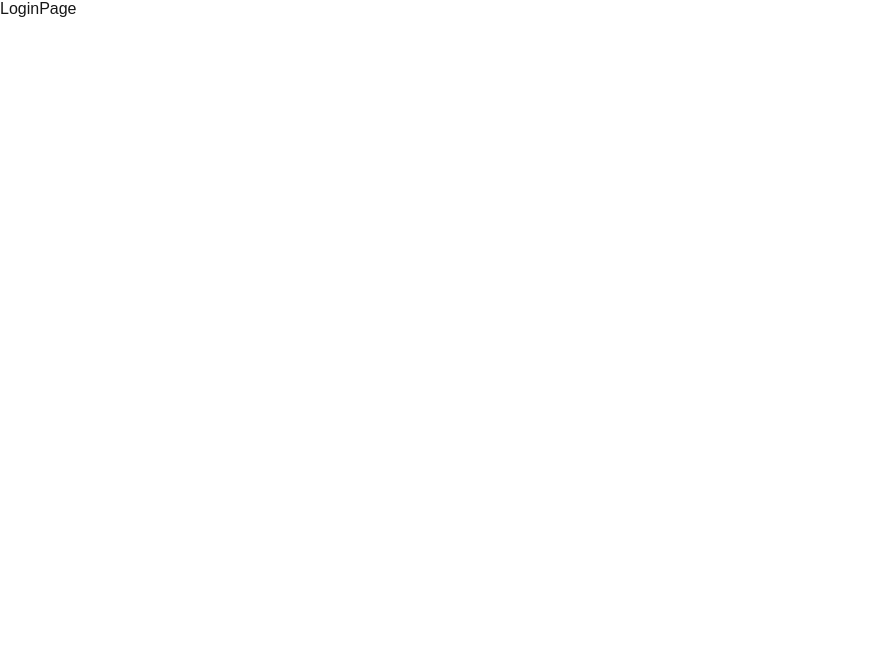
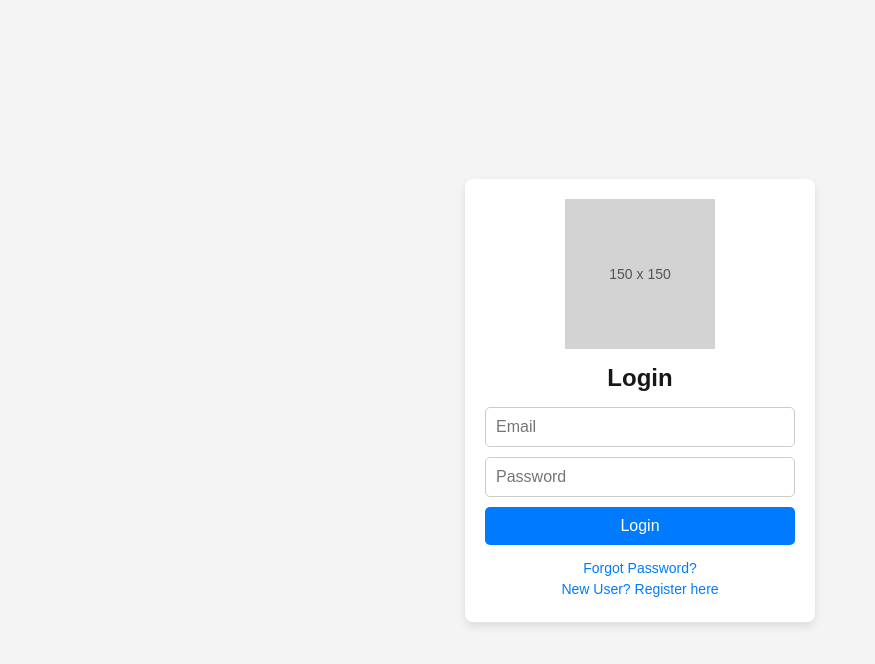
Before and after one commit to rtaukir26/cdmp-ui, a Next.js app: page /login in a window 1280 px wide. Shown: the top 664 px of the page, without its empty margins (0-875 px from the left). Built offline with nearby package versions, Linux system fonts and the light colour scheme.

Commit message:
created login page

```diff
--- a/src/app/login/page.js
+++ b/src/app/login/page.js
@@ -1,9 +1,54 @@
-import React from 'react'
+"use client"
 
-const LoginPage = () => {
+import React,{ useState } from "react";
+import styles from "./page.module.css";
+// import { useRouter } from "next/router";
+
+const LoginPage=()=> {
+  const [email, setEmail] = useState("");
+  const [password, setPassword] = useState("");
+  // const router = useRouter();
+
+  const handleSubmit = (e) => {
+    e.preventDefault();
+    console.log("Email:", email, "Password:", password);
+    // router.push("/dashboard"); // Redirect on successful login
+  };
+
   return (
-    <div>LoginPage</div>
-  )
+    <div className={styles.container}>
+      <div className={styles.loginBox}>
+        <div className={styles.imagePlaceholder}>
+          <span>150 x 150</span>
+        </div>
+        <h2 className={styles.title}>Login</h2>
+        <form onSubmit={handleSubmit} className={styles.form}>
+          <input
+            type="email"
+            placeholder="Email"
+            className={styles.input}
+            value={email}
+            onChange={(e) => setEmail(e.target.value)}
+            required
+          />
+          <input
+            type="password"
+            placeholder="Password"
+            className={styles.input}
+            value={password}
+            onChange={(e) => setPassword(e.target.value)}
+            required
+          />
+          <button type="submit" className={styles.button}>
+            Login
+          </button>
+        </form>
+        <div className={styles.links}>
+          <a href="#">Forgot Password?</a>
+          <a href="/register">New User? Register here</a>
+        </div>
+      </div>
+    </div>
+  );
 }
-
-export default LoginPage
+export default LoginPage;
--- /dev/null
+++ b/src/app/login/page.module.css
@@ -0,0 +1,79 @@
+
+.container {
+  display: flex;
+  justify-content: center;
+  align-items: center;
+  height: 100vh;
+  background-color: #f4f4f4;
+}
+
+.loginBox {
+  background: white;
+  padding: 20px;
+  border-radius: 8px;
+  box-shadow: 0px 4px 10px rgba(0, 0, 0, 0.1);
+  width: 350px;
+  text-align: center;
+}
+
+.imagePlaceholder {
+  width: 150px;
+  height: 150px;
+  background: #d3d3d3;
+  display: flex;
+  justify-content: center;
+  align-items: center;
+  margin: 0 auto 15px;
+  font-size: 14px;
+  color: #555;
+}
+
+.title {
+  font-size: 24px;
+  font-weight: bold;
+  margin-bottom: 15px;
+}
+
+.form {
+  display: flex;
+  flex-direction: column;
+  gap: 10px;
+}
+
+.input {
+  width: 100%;
+  padding: 10px;
+  border: 1px solid #ccc;
+  border-radius: 5px;
+  font-size: 16px;
+}
+
+.button {
+  background: #007bff;
+  color: white;
+  padding: 10px;
+  border: none;
+  border-radius: 5px;
+  font-size: 16px;
+  cursor: pointer;
+}
+
+.button:hover {
+  background: #0056b3;
+}
+
+.links {
+  margin-top: 15px;
+  font-size: 14px;
+}
+
+.links a {
+  color: #007bff;
+  text-decoration: none;
+  display: block;
+  margin: 5px 0;
+}
+
+.links a:hover {
+  text-decoration: underline;
+}
```
